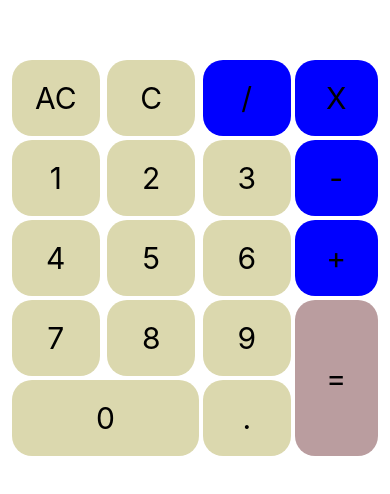
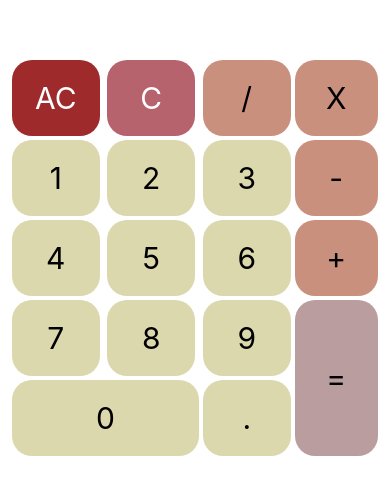
Before and after one commit to Nicolewrack23/Calculator_App, a React Native app in the folder project-calculator-app/: screen / in a window 390 px wide. Shown: the part 164-658 px from the top of the page. Built offline with nearby package versions, Linux system fonts and the light colour scheme.

Commit message:
added styling to the all clear and clear buttons

```diff
--- a/project-calculator-app/components/ButtonContainer.js
+++ b/project-calculator-app/components/ButtonContainer.js
@@ -12,13 +12,23 @@ const buttons = ({ value, rightValue, onButtonPress }) => {
       style={[
         value && styles.buttons,
         rightValue && styles.rightButtons,
-        operator && styles.blueButton,
+        operator && styles.secondaryColor,
         value === "0" && styles.zeroButton,
+        value === "AC" && styles.allClearButton,
+        value === "C" && styles.backspaceButton,
         rightValue === "=" && styles.equalButton,
       ]}
       onPress={onButtonPress}
     >
-      <Text style={styles.value}>{value || rightValue}</Text>
+      <Text
+        style={[
+          styles.value,
+          value === "AC" && styles.allClearButton,
+          value === "C" && styles.backspaceButton,
+        ]}
+      >
+        {value || rightValue}
+      </Text>
     </Pressable>
   );
 };
@@ -60,7 +70,15 @@ const styles = StyleSheet.create({
     color: "#000",
     fontSize: 30,
   },
-  blueButton: {
-    backgroundColor: "blue",
+  allClearButton: {
+    backgroundColor: "#9E2A2B",
+    color: "white",
+  },
+  backspaceButton: {
+    backgroundColor: "#B6636E",
+    color: "white",
+  },
+  secondaryColor: {
+    backgroundColor: "#CA907E",
   },
 });
```
